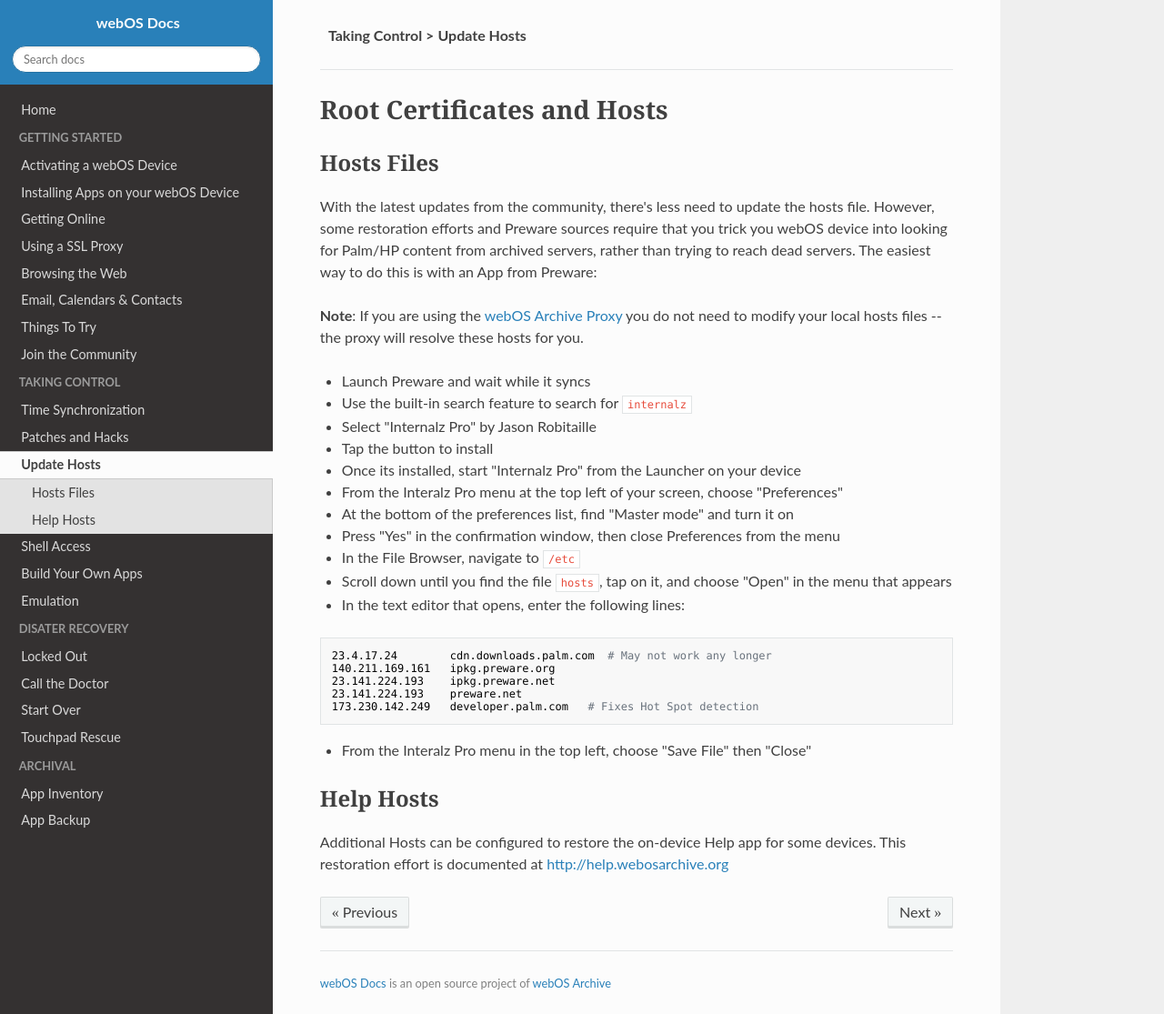
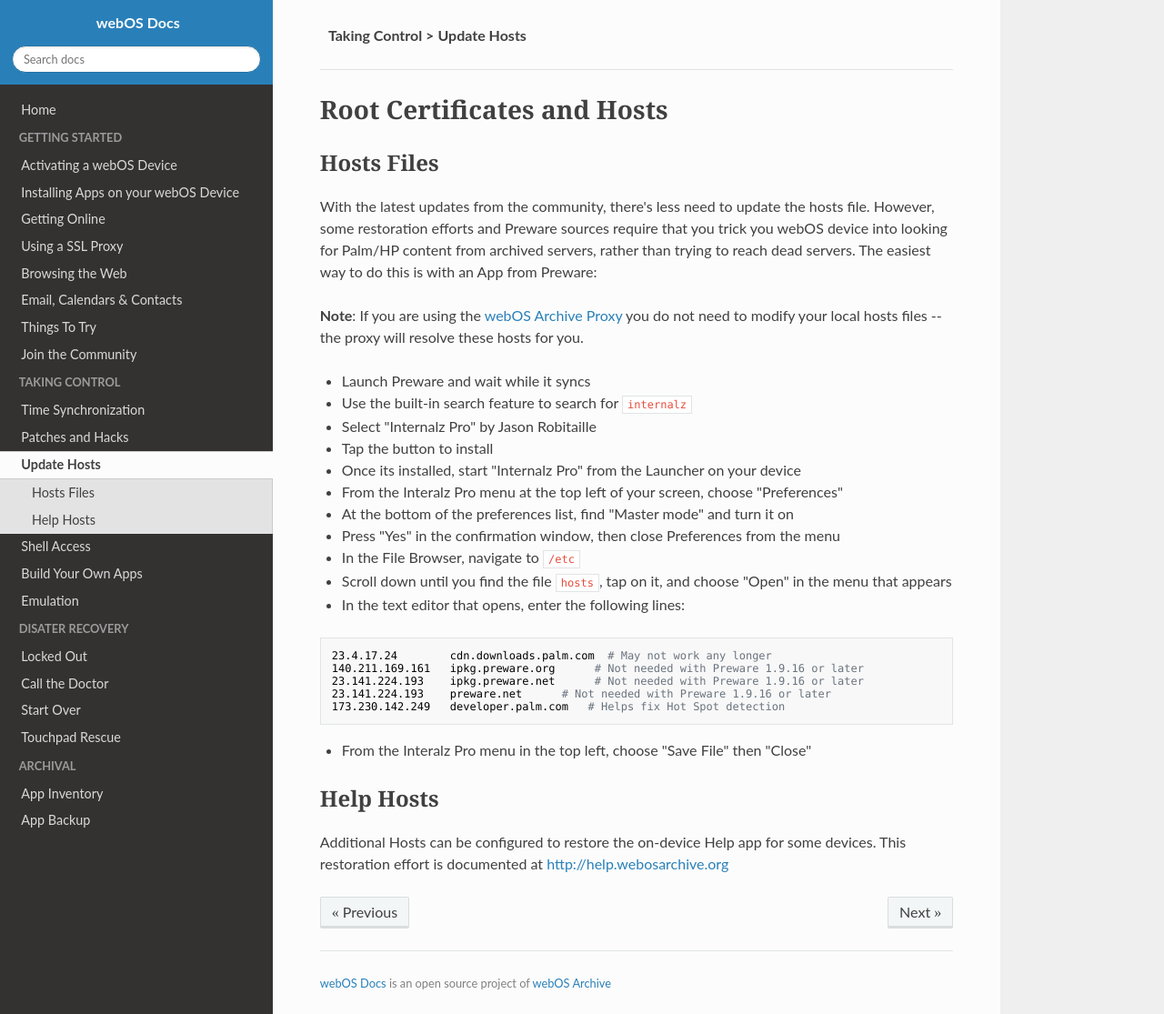
Before and after one commit to webOSArchive/webos-docs, an MkDocs documentation site: the page built from docs/hosts.md, in a window 1280 px wide and 1115 px high. Shown: the whole window at 91% size. Built offline with MkDocs 1.6.1, drawn with Linux system fonts in a browser that asks for light colours; nearby versions of some CDN libraries; some web fonts are replaced; library files that are not in the unit come from our copies.

Commit message:
update hosts comments

````diff
--- a/docs/hosts.md
+++ b/docs/hosts.md
@@ -20,10 +20,10 @@ With the latest updates from the community, there's less need to update the host
 
 ```
 23.4.17.24        cdn.downloads.palm.com  # May not work any longer
-140.211.169.161   ipkg.preware.org
-23.141.224.193    ipkg.preware.net
-23.141.224.193    preware.net
-173.230.142.249   developer.palm.com   # Fixes Hot Spot detection
+140.211.169.161   ipkg.preware.org      # Not needed with Preware 1.9.16 or later
+23.141.224.193    ipkg.preware.net      # Not needed with Preware 1.9.16 or later
+23.141.224.193    preware.net      # Not needed with Preware 1.9.16 or later
+173.230.142.249   developer.palm.com   # Helps fix Hot Spot detection
 ```
 
 * From the Interalz Pro menu in the top left, choose "Save File" then "Close"
````
